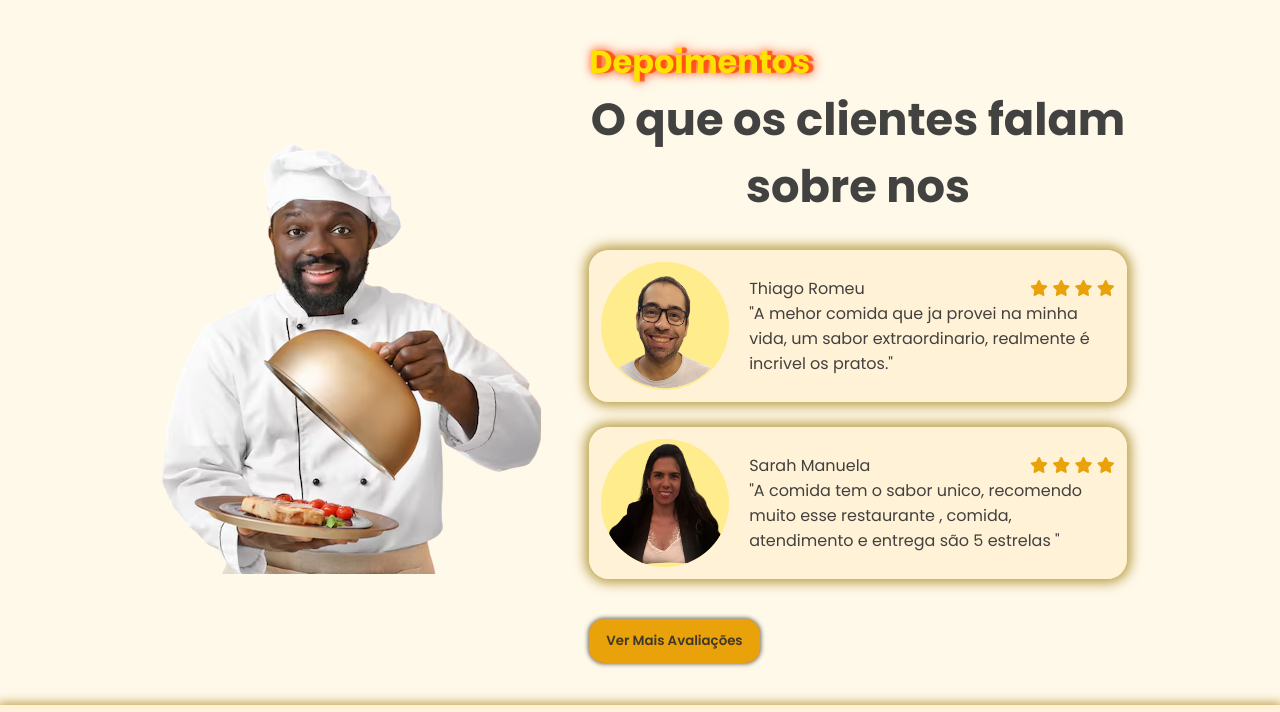
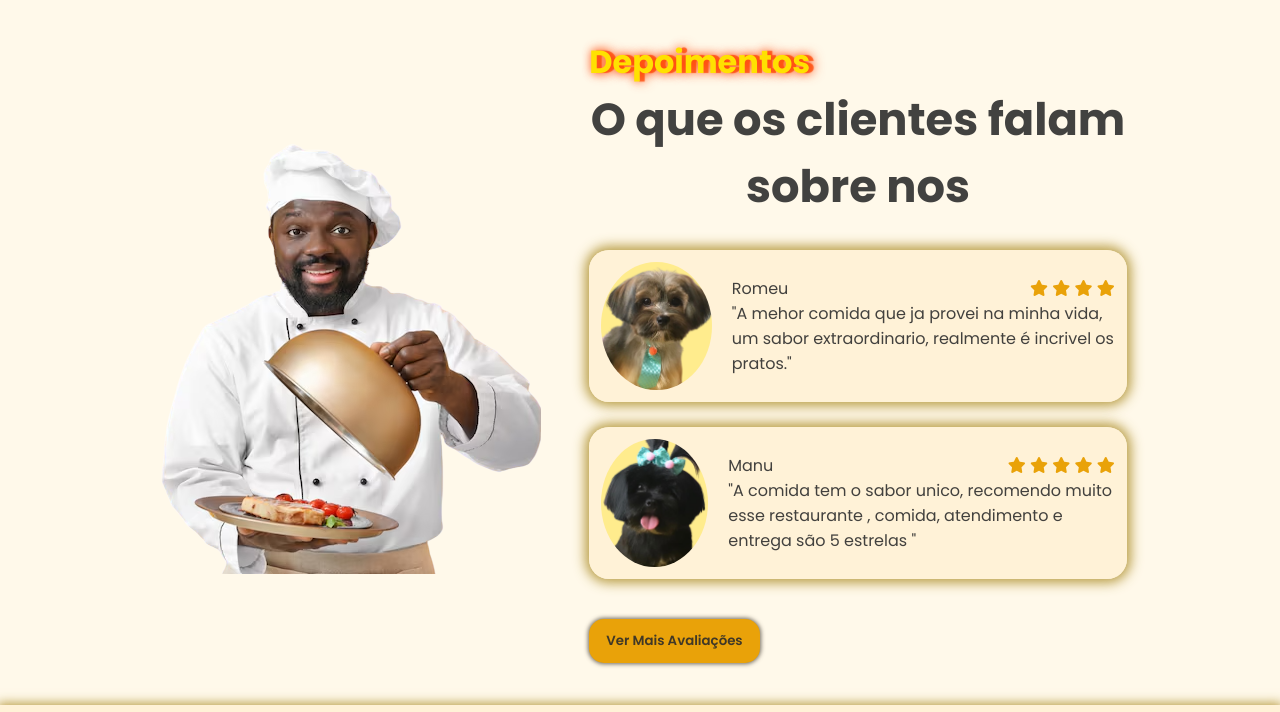
Before and after one commit to felipesantana012/cardapio-digital, a plain HTML site: page index.html in a window 1280 px wide. Shown: the part 1598-2310 px from the top of the page. Drawn offline with nearby package versions, Linux system fonts and the light colour scheme.

Commit message:
add imagem manu e romeu

```diff
--- a/index.html
+++ b/index.html
@@ -218,9 +218,9 @@
 
                 <div id="feedbacks">
                     <div class="feedback">
-                        <img src="/src/img/img-perfil/cropped-perfil-02-Photoroom.png-Photoroom.png" class="feedback-avatar" alt="imagens de perfil">
+                        <img src="/src/img/img-perfil/romeu.png" class="feedback-avatar" alt="imagens de perfil">
                         <div class="feedback-content">
-                            <p>Thiago Romeu
+                            <p>Romeu
                                 <span>
                                     <i class="fa-solid fa-star"></i>
                                     <i class="fa-solid fa-star"></i>
@@ -233,10 +233,11 @@
                     </div>
 
                     <div class="feedback">
-                        <img src="/src/img/img-perfil/perfil_fake_88e093785ba8-Photoroom.png-Photoroom.png" class="feedback-avatar" alt="imagens de perfil">
+                        <img src="/src/img/img-perfil/manu.png" class="feedback-avatar" alt="imagens de perfil">
                         <div class="feedback-content">
-                            <p>Sarah Manuela
+                            <p>Manu
                                 <span>
+                                    <i class="fa-solid fa-star"></i>
                                     <i class="fa-solid fa-star"></i>
                                     <i class="fa-solid fa-star"></i>
                                     <i class="fa-solid fa-star"></i>
```
Also changed, not shown: src/img/img-perfil/manu.png (added), src/img/img-perfil/romeu.png (added).
